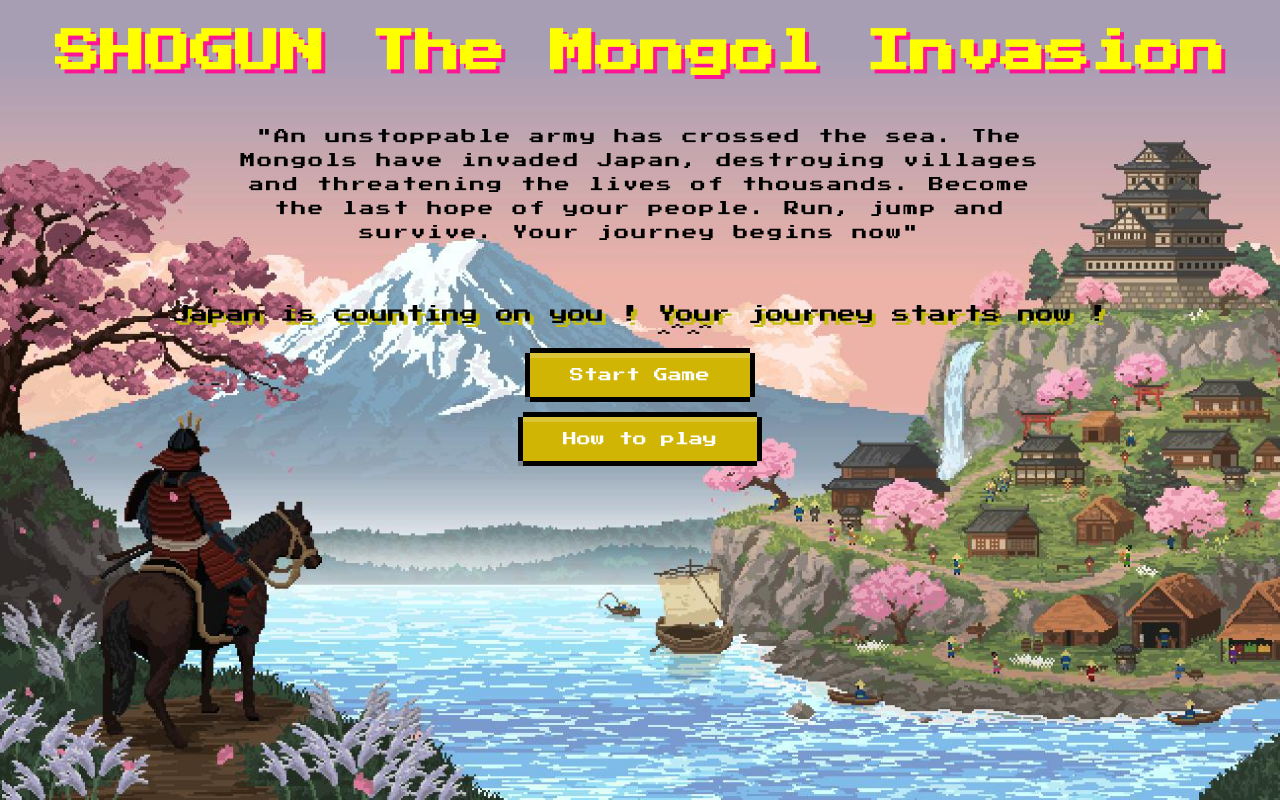
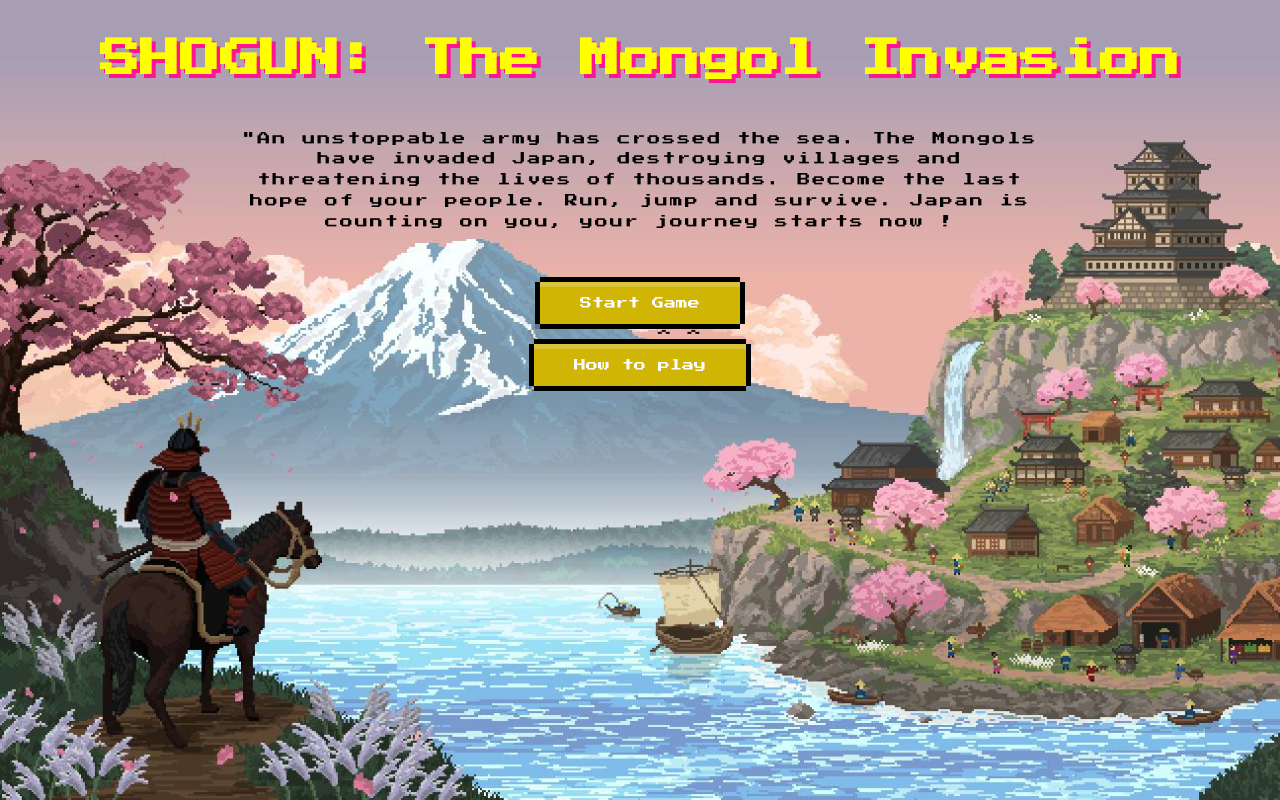
Before and after one commit to mrhmani/SHOGUN-The-Mongol-Invasion, a plain HTML site: page index.html in a window 1280 px wide. Drawn offline with Linux system fonts and the light colour scheme.

Commit message:
Fixed some layout on the startscreen

```diff
--- a/index.html
+++ b/index.html
@@ -16,17 +16,13 @@
   </head>
   <body>
     <div class="start-screen">
-      <h1>SHOGUN The Mongol Invasion</h1>
+      <h1>SHOGUN: The Mongol Invasion</h1>
       <div class="subtitle">
         <p>
           "An unstoppable army has crossed the sea. The Mongols have invaded
           Japan, destroying villages and threatening the lives of thousands.
-          Become the last hope of your people. Run, jump and survive. Your
-          journey begins now"
+          Become the last hope of your people. Run, jump and survive. Japan is counting on you, your journey starts now !
         </p>
-      </div>
-      <div class="subtitle2">
-        <p>Japan is counting on you ! Your journey starts now !</p>
       </div>
 
       <button class="start-btn">Start Game</button>
--- a/styles.css
+++ b/styles.css
@@ -10,7 +10,7 @@
   background-color: #d0b505;
   padding: 15px 40px 15px 40px;
   margin: 10px;
-  font-size: 14px;
+  font-size: 12px;
   font-family: "Press Start 2P", system-ui;
   border: 0;
   box-shadow:
@@ -120,9 +120,9 @@
 }
 
 .start-screen h1 {
-  margin-top: -300px;
+  margin-top: -365px;
 
-  font-size: 45px;
+  font-size: 40px;
   font-family: "Press Start 2P", system-ui;
   font-style: normal;
 
@@ -138,18 +138,8 @@
   letter-spacing: 2px;
   line-height: 1.6;
 
-  font-size: 15px;
+  font-size: 13px;
   font-family: "Press Start 2P", system-ui;
-}
-
-.subtitle2 {
-  margin-top: 20px;
-  margin-bottom: 20px;
-
-  font-size: 18px;
-  font-family: "Press Start 2P", system-ui;
-  color: rgb(0, 0, 0);
-  text-shadow: 4px 4px #c3bd0d;
 }
 
 .end-screen {
```
Also changed, not shown: 2 other files.
